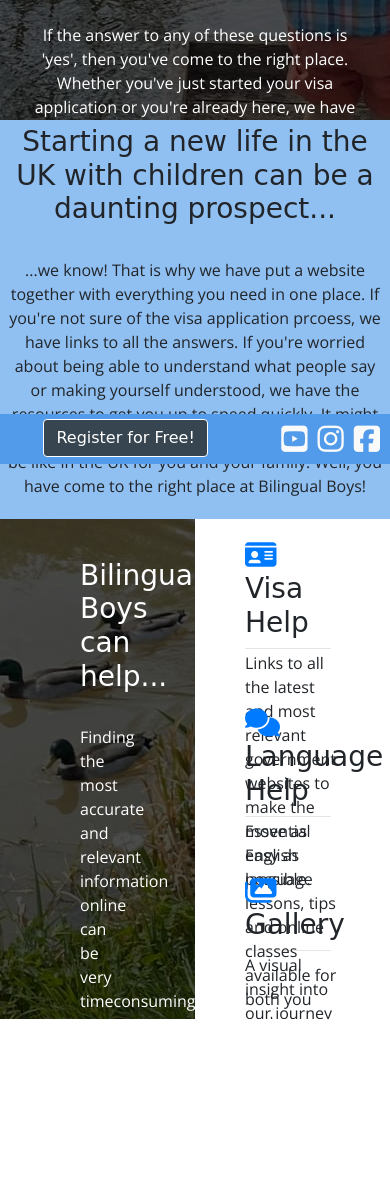
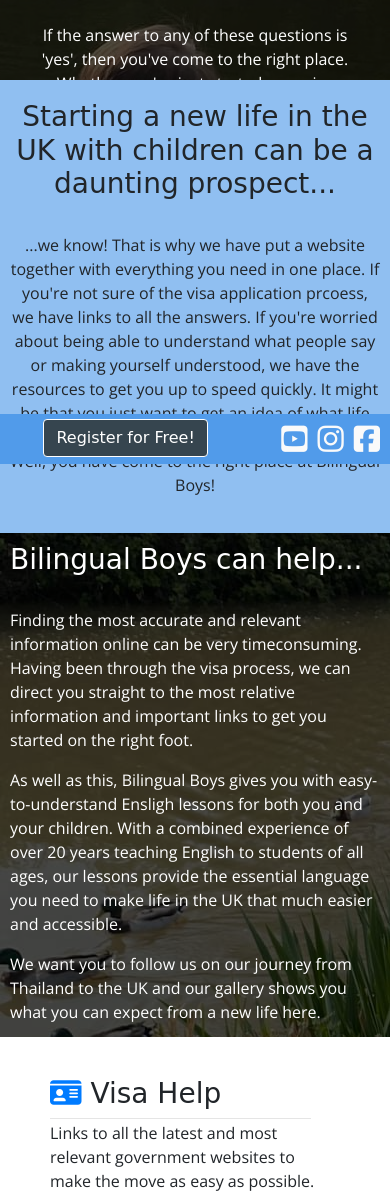
Before and after one commit to johnroutledge/milestone-project-1, a plain HTML site: page index.html in a window 390 px wide. Shown: the part 380-1576 px from the top of the page. Before the commit the page ends 1449 px from the top, so only its background shows below. Drawn offline with nearby package versions, Linux system fonts and the light colour scheme; a web font is replaced by a local one.

Commit message:
expand media queries

```diff
--- a/assets/css/style.css
+++ b/assets/css/style.css
@@ -90,10 +90,11 @@ body {
 
     font-family: 'Open Sans', sans-serif;
     width: 50%;
-    height: 350px;
+    /* height: 350px; */
     padding-top: 40px;
     padding-left: 30px;
     padding-right: 30px;
+    padding-bottom: 40px;
     background-color: rgba(0,0,0,0.7);
     top: 100px;
     left: 0px;
@@ -243,11 +244,18 @@ body {
 
 /*resources*/
 
+.resource-outer {
+    /* height: 500px; */
+    width: 100%;
+    overflow: hidden;
+    position: relative;
+}
+
 #resource-overlay {
 
     font-family: 'Open Sans', sans-serif;
 
-    height: 580px;
+    height: 504px;
     padding-top: 40px;
     padding-left: 80px;
     padding-right: 80px;
@@ -270,7 +278,7 @@ body {
 
 .resource-item {
     height: 168px;
-    padding-top: 20px;
+    padding-top: 40px;
     padding-left: 50px;
     padding-right: 50px;
     background-color: white;
@@ -667,16 +675,21 @@ hr {
 
 /* media queries */
 
-@media screen and (max-width: 1393px) {
+@media screen and (max-width: 1360px) {
+    .hero-outer {
+        height: 460px;
+    }
+
     #index-hero-image {
-       background: url("../images/hero1.jpg") no-repeat center fixed;
+       background: url("../images/hero1.jpg") no-repeat top right fixed;
+       height: 460px;
     }
 
     #index-hero-text {
 
         font-family: 'Open Sans', sans-serif;
         width: 100%;
-        height: 1200px;
+        /* height: 340px; */
         /* margin: 0 auto; */
         top: 80px;
         text-align: center;
@@ -684,11 +697,38 @@ hr {
     }
 
     #info-section {
-        padding-top: 5px;
-        padding-left: 5px;
-        padding-right: 5px;
-        padding-bottom: 5px;
+        padding-top: 20px;
+        padding-left: 10px;
+        padding-right: 10px;
+        padding-bottom: 20px;
         text-align: center;
 
     }
+
+    #resource-overlay {
+
+        height: 504px;
+        padding-top: 10px;
+        padding-left: 10px;
+        padding-right: 10px;
+
+    }
+
+    #images{
+        column-count: 3;
+    }
+
+    .footer-spacer {
+        margin-bottom: 0px;
+    }
 }
+
+@media screen and (max-width: 700px){
+    #images{
+        column-count: 2
+    }
+
+    .parallax-container{
+        height: 1100px;
+    }
+}
--- a/index.html
+++ b/index.html
@@ -95,10 +95,10 @@
 
     <!--parallax-->
 
-    <section class="hero-outer">
+    <section class="resource-outer">
         <div class="container-fluid parallax-container">
             <div class="row no-gutters">
-                <div class="col-6">
+                <div class="col-12 col-lg-6">
                     <div id="resource-overlay">
                     <!-- <section class="jumbotron text-left"> -->
                         <h3>Bilingual Boys can help...</h3>
@@ -110,7 +110,7 @@
                         <p>We want you to follow us on our journey from Thailand to the UK and our gallery shows you what you can expect from a new life here.</p>
                     </div>
                 </div>
-                <div class="col-6">
+                <div class="col-12 col-lg-6">
                     <div class="resource-item">
                         <h3><a href="visas.html"><i class="fas fa-id-card" aria-hidden="true"></i></a> Visa Help</h3>
                         <hr>
```
